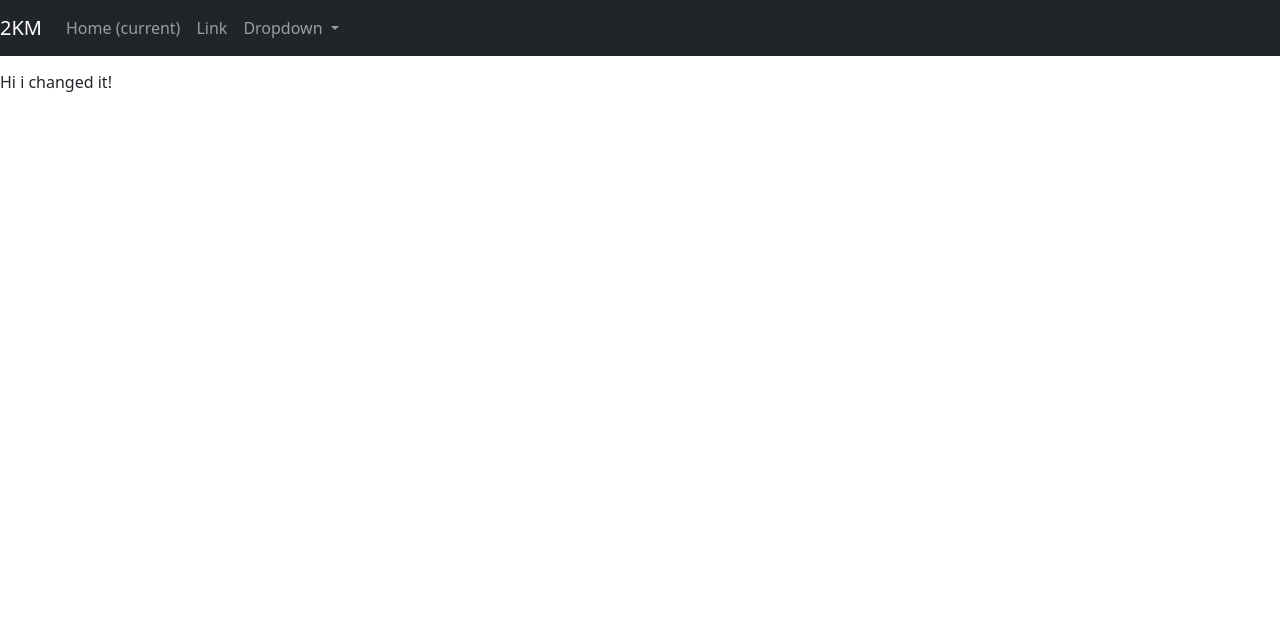
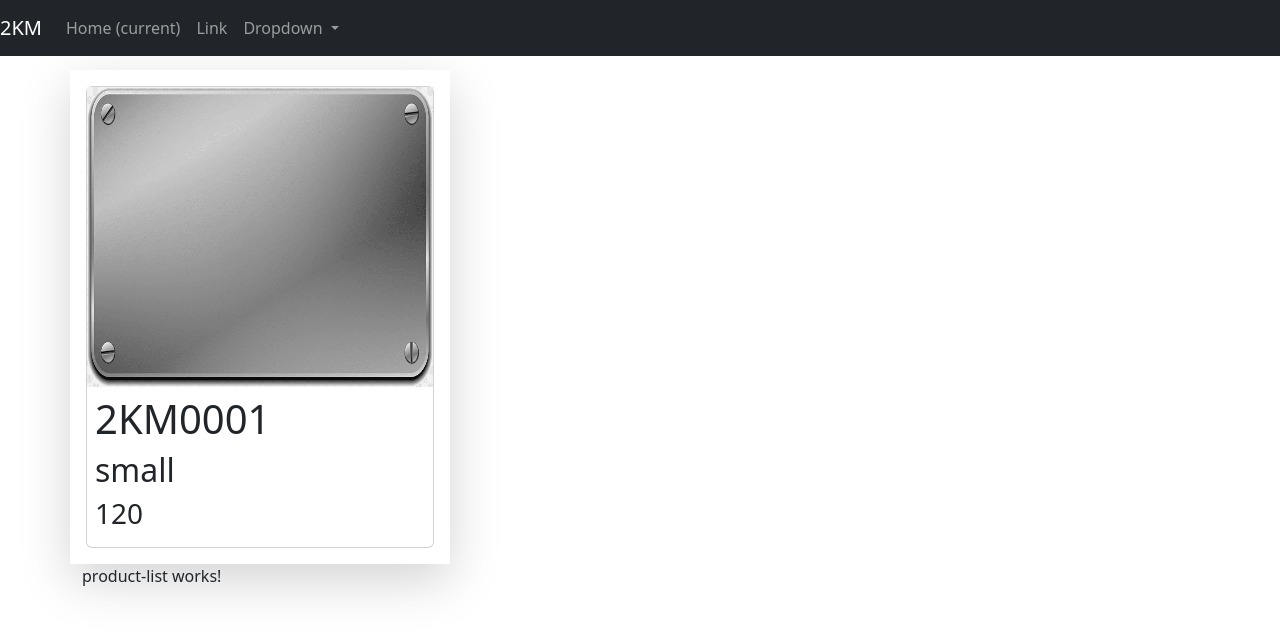
Before and after one commit to ahmad-ghadban/2km, an Angular app in the folder 2km-site/: page / in a window 1280 px wide. Shown: the top 634 px of the page. Built offline with nearby package versions, Linux system fonts and the light colour scheme.

Commit message:
added the first product card

```diff
--- a/2km-site/src/app/app.component.html
+++ b/2km-site/src/app/app.component.html
@@ -1,3 +1,5 @@
 <app-nav-bar></app-nav-bar>
-<div class="container" style="margin-top: 70px;"></div>
-Hi i changed it!
+<div class="container" style="margin-top: 70px;">
+  <app-product-card></app-product-card>
+  <app-product-list></app-product-list>
+</div>
--- a/2km-site/src/app/products/product-card/product-card.component.css
+++ b/2km-site/src/app/products/product-card/product-card.component.css
@@ -0,0 +1,4 @@
+.propImg {
+  height: 300px;
+  width: auto;
+}
--- a/2km-site/src/app/products/product-card/product-card.component.html
+++ b/2km-site/src/app/products/product-card/product-card.component.html
@@ -1,3 +1,12 @@
-<p>
-  product-card works!
-</p>
+<div class="row">
+  <div class="shadow-lg col-sm-4 p-3">
+    <div class="card">
+      <img class="propImg" src="assets/images/metal_default.png" />
+      <div class="card-body p-2">
+        <h1>{{ Product.Code }}</h1>
+        <h2>{{ Product.Size }}</h2>
+        <h3>{{ Product.Price }}</h3>
+      </div>
+    </div>
+  </div>
+</div>
--- a/2km-site/src/app/products/product-card/product-card.component.ts
+++ b/2km-site/src/app/products/product-card/product-card.component.ts
@@ -6,6 +6,12 @@ import { Component, OnInit } from '@angular/core';
   styleUrls: ['./product-card.component.css']
 })
 export class ProductCardComponent implements OnInit {
+  Product: any = {
+    "Id": 1,
+    "Code": "2KM0001",
+    "Size": "small",
+    "Price": 120
+  }
 
   constructor() { }
 
```
Also changed, not shown: 2km-site/src/assets/images/metal_default.png (added), 1 other file (tests, documents, lock files or other folders).
